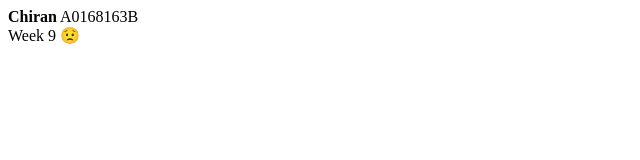
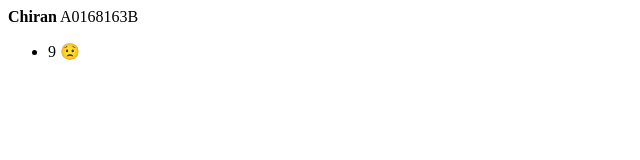
Before and after one commit to Chiranmb/week9, a website: page index.html in a window 1280 px wide. Shown: the whole page, without its empty margins (0-640 px from the left). Drawn offline with Linux system fonts and the light colour scheme.

Commit message:
list
list

```diff
--- a/index.html
+++ b/index.html
@@ -4,7 +4,9 @@
     <head><b>Chiran</b> A0168163B</head>
     <div>
     <div id="app">
-     Week 9  😟
+     <ul>
+      <li>9  😟</li>
+     </ul>
     </div>
   </body>
 </html>
```
